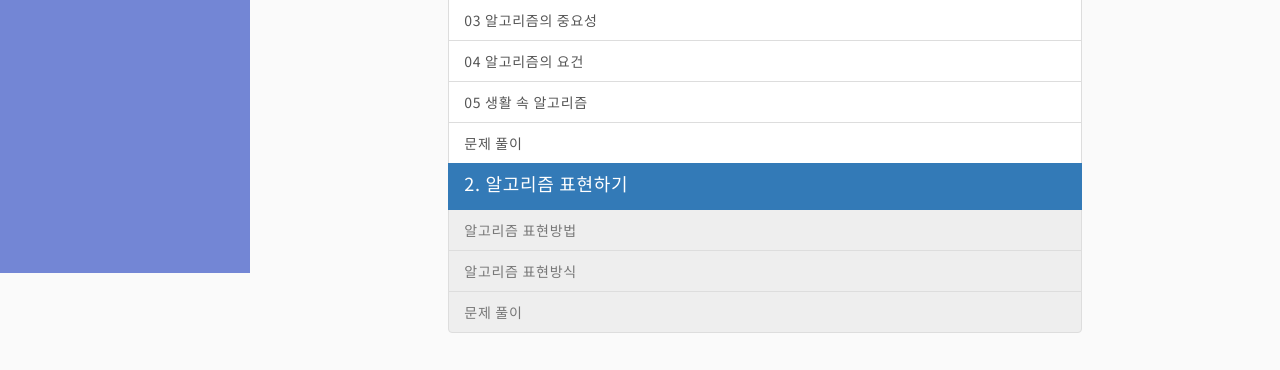
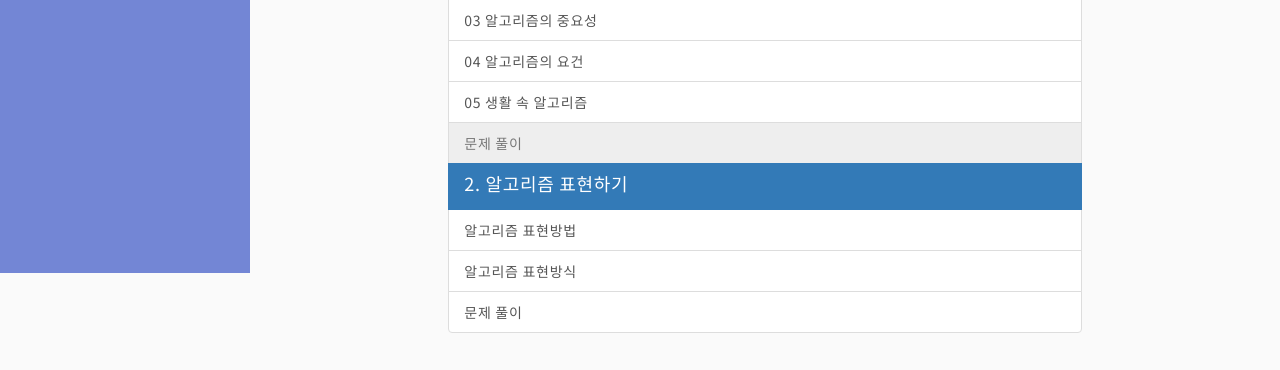
Before and after one commit to Algo-Textbook/algo-textbook-django, a Django app: page /learn/index/ in a window 1280 px wide. Shown: the part 527-897 px from the top of the page. Run offline with Django 3.2, Linux system fonts and the light colour scheme; some libraries are stand-ins or nearby versions.

Commit message:
update index.html

```diff
--- a/learn/templates/learn/index.html
+++ b/learn/templates/learn/index.html
@@ -51,13 +51,13 @@
                     <a href="{% url 'u3' %}" class="list-group-item">03 알고리즘의 중요성</a>
                     <a href="{% url 'u4' %}" class="list-group-item">04 알고리즘의 요건</a>
                     <a href="{% url 'u5' %}" class="list-group-item">05 생활 속 알고리즘</a>
-                    <a href="{% url 'u6' %}" class="list-group-item">문제 풀이</a>
+                    <a href="{% url 'u6' %}" class="list-group-item disabled">문제 풀이</a>
                     <a href="#" class="list-group-item active">
                         <h4 class="list-group-item-heading">2. 알고리즘 표현하기</h4>
                     </a>
-                    <a href="#" class="list-group-item disabled">알고리즘 표현방법</a>
-                    <a href="#" class="list-group-item disabled">알고리즘 표현방식</a>
-                    <a href="#" class="list-group-item disabled">문제 풀이</a>
+                    <a href="{% url 'e1' %}" class="list-group-item">알고리즘 표현방법</a>
+                    <a href="{% url 'e2' %}" class="list-group-item">알고리즘 표현방식</a>
+                    <a href="{% url 'e3' %}" class="list-group-item">문제 풀이</a>
                 </div>
             </div>
 
```
